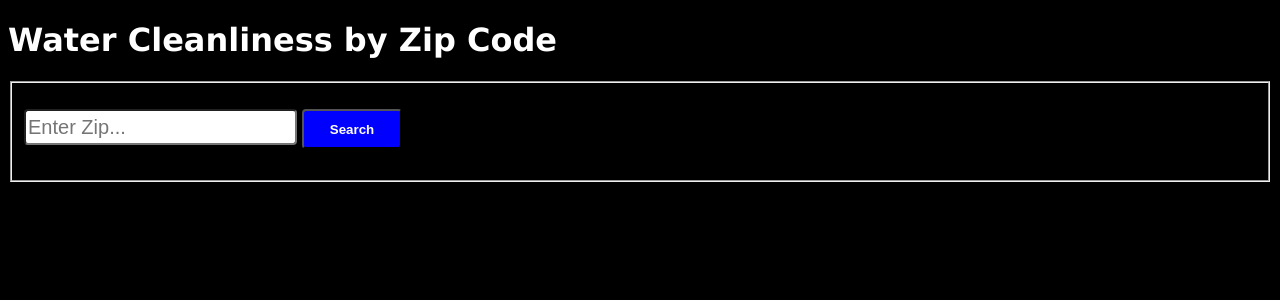
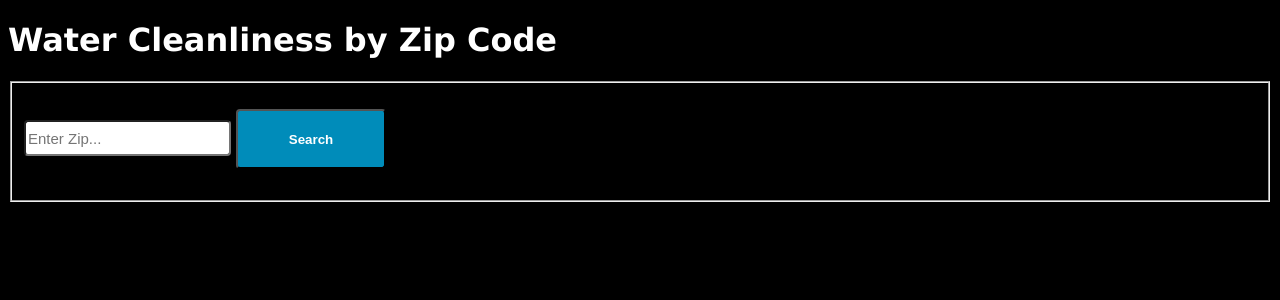
Before and after one commit to SoftwareEng9B/Main_Project, a React (Create React App) app in the folder client/: page / in a window 1280 px wide. Shown: the top 300 px of the page. Built offline with nearby package versions, Linux system fonts and the light colour scheme.

Commit message:
Editted button functionality for utlities list

```diff
--- a/client/src/Search.js
+++ b/client/src/Search.js
@@ -3,11 +3,8 @@ import React from 'react';
 function Search(props){
 	const refer = React.createRef();
 	function filterUpdate() {
-		//Here you will need to update the value of the filter with the value from the textbox
 		props.filterUpdate(refer.current.value);
 	}
-		//You will need to save the value from the textbox and update it as it changes
-		//You will need the onChange value for the input tag to capture the textbox value
 		return (
 			<form>
 				<input ref = {refer} type="text" placeholder="Type to Filter" onChange={filterUpdate.bind(this)}/>
--- a/client/src/UtilList.js
+++ b/client/src/UtilList.js
@@ -1,15 +1,13 @@
 import React from 'react';
 
 function UtilList(props) {
-
-	//console.log('This is my directory file', this.props.data);
 	const { data } = props;
-	//set building list = to only select files that you want to look at
 	const utilList = data.map(directory => {
 		return (
-			<tr key={directory.link}>
+			<button key={directory.link} >
 				<td>{directory.name} </td>
-			</tr>
+			</button>
+
 		);
 	});
 
--- a/client/src/views/Home/Home.css
+++ b/client/src/views/Home/Home.css
@@ -12,15 +12,15 @@ cursor: pointer;
 
 input[type="text"]
 {
-    font-size:20px;
+    font-size:15px;
 }
 
 button {
 color: white;
-width: 100px;
-height: 40px;
-position: relative;
-background-color: blue;
+width: 150px;
+height: 60px;
+position: realtive;
+background-color: #008CBA;
 animation-name: example;
 animation-duration: 4s;
 }
```
